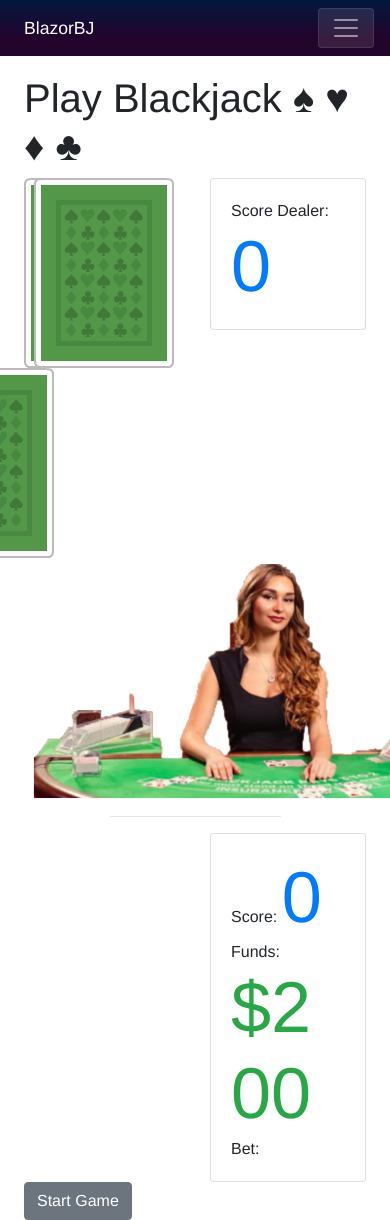
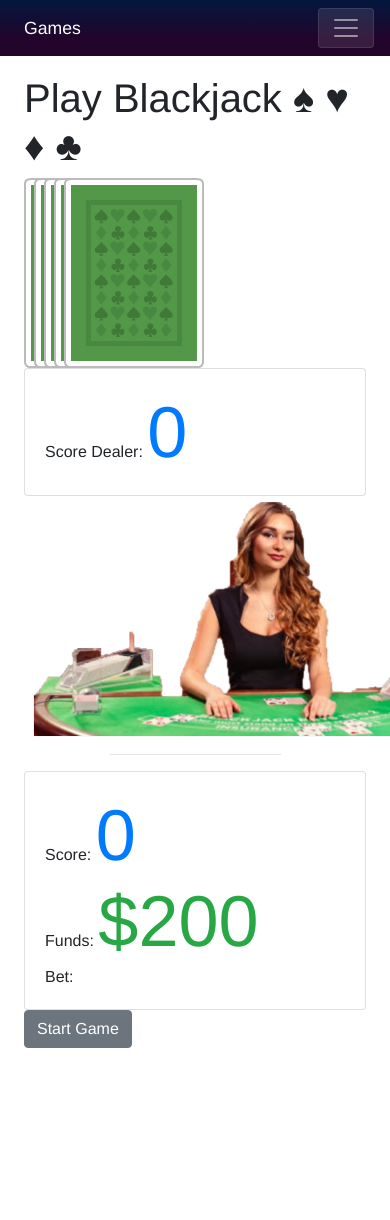
Before and after one commit to ronaldvbostelen/BlazorGames, an ASP.NET Core app: page /blackjack in a window 390 px wide; the page is wider, and only the part inside the window is pictured. After the commit the page ends 1048 px from the top of that part, so only its background shows below. Run offline with ASP.NET Core 8, Linux system fonts and the light colour scheme; style sheets or scripts are compiled from the project's sources.

Commit message:
responsive

```diff
--- a/BlazorBJ/Client/Pages/Blackjack.razor
+++ b/BlazorBJ/Client/Pages/Blackjack.razor
@@ -61,7 +61,7 @@
 }
 
 <div class="row">
-    <div class="col">
+    <div class="col-md-6 col-sm-12">
         <div>
             @{
                 int cardCnt = game.Dealer.Deck.Count + 1;
@@ -75,7 +75,7 @@
             }
         </div>
     </div>
-    <div class="col">
+    <div class="col-md-6 col-sm-12">
         <div class="card">
             <div class="card-body">
                 Score Dealer: <BlackjackScore State="game.State" Player="game.Dealer" /><br/>
@@ -114,10 +114,10 @@
 }
 
 <div class="row">
-    <div class="col-6">
+    <div class="col-md-6 col-sm-12">
         <BlackjackHand Cards="game.Player.Cards" />
     </div>
-    <div class="col-6">
+    <div class="col-md-6 col-sm-12">
         <div class="card">
             <div class="card-body">
                 Score: <BlackjackScore State="game.State" Player="game.Player" /><br/>
@@ -198,122 +198,3 @@
         }
     </div>
 </div>
-
-@* <div class="row">  *@
-@*     <div class="col"> *@
-@*         <div> *@
-@*             @{ *@
-@*                 int cardCount = game.Dealer.Deck.Count + 1; *@
-@*             } *@
-@*             @while (cardCount > 0) *@
-@*             { *@
-@*                 <div class="blackjack-drawdeck"> *@
-@*                     <img src="images/blackjack/cardBack.png" /> *@
-@*                 </div> *@
-@*                 cardCount -= 13; *@
-@*             } *@
-@*         </div> *@
-@*     </div> *@
-@*     <div class="col"> *@
-@*         <BlackjackHand Cards="game.Dealer.Cards"/> *@
-@*     </div> *@
-@*     <div class="col"> *@
-@*         <BlackjackScore State="game.State" Player="game.Dealer" /> *@
-@*     </div> *@
-@* </div> *@
-
-@* <div class="row">  *@
-@*     <div class="col"> *@
-@*         <BlackjackFunds Player="game.Player"/> *@
-@*     </div> *@
-@*     <div class="col"> *@
-@*         @if (game.State is PayoutState) *@
-@*         { *@
-@*             <BlackjackHandResult Player="game.Player" Dealer="game.Dealer" /> *@
-@*         } *@
-@*         @if(game.State is DealingState || game.State is ShufflingState   || game.State is PlayingState) *@
-@*         { *@
-@*             <BlackjackMessage State="game.State" Bet="game.Player.Bet"/> *@
-@*         } *@
-@*     </div> *@
-@*     <div class="col"> *@
-@*         @if (game.Player.Funds < 10) *@
-@*         { *@
-@*             <span class="display-3 text-danger">Out of money!</span> *@
-@*         } *@
-@*     </div> *@
-@* </div> *@
-
-@* <div class="row">  *@
-@*     <div class="col"> *@
-@*         @if(!game.Started || game.State is PayoutState) *@
-@*         { *@
-@*         <button class="btn btn-secondary" *@
-@*                 @onclick="() => { game.StartGame(); game.ShuffleCards(); }"> *@
-@*             @(game.Started ? "Keep going!" : "Start Game") *@
-@*         </button> *@
-@*         } *@
-@*         @if (game.Player.Funds < 10) *@
-@*         { *@
-@*             <button class="btn btn-warning" @onclick="() => game.NewGame()">New game?</button> *@
-@*         } *@
-@*         @if (game.State is BettingState) *@
-@*         { *@
-@*             @if (game.Player.Funds < 10) *@
-@*             { *@
-@*                 <span class="display-3 text-danger">Out of money!</span> *@
-@*             } *@
-@*             @if (game.Player.Funds >= 10) *@
-@*             { *@
-@*                 <button class="btn btn-primary" @onclick="(async() => await MakeBetAndDealAsync(10))"> *@
-@*                     Bet $10 *@
-@*                 </button> *@
-@*             } *@
-@*             @if (game.Player.Funds >= 20) *@
-@*             { *@
-@*                 <button class="btn btn-primary" @onclick="(async() => await MakeBetAndDealAsync(20))"> *@
-@*                     Bet $20 *@
-@*                 </button> *@
-@*             } *@
-@*             @if (game.Player.Funds >= 50) *@
-@*             { *@
-@*                 <button class="btn btn-primary" @onclick="(async() => await MakeBetAndDealAsync(50))"> *@
-@*                     Bet $50 *@
-@*                 </button> *@
-@*             } *@
-@*         } *@
-@*         @if (!game.Player.IsBusted && game.State is PlayingState && !game.Player.HasStood) *@
-@*         { *@
-@*             <button class="btn btn-primary" @onclick="async () => await PlayerStandAsync()"> *@
-@*                 Stand *@
-@*             </button> *@
-@*             <button class="btn btn-primary" @onclick="async () => { await HitPlayerAsync(); }"> *@
-@*                 Hit *@
-@*             </button> *@
-@* *@
-@*             @if (game.Player.CanDoubleDown) *@
-@*             { *@
-@*                 <br /> *@
-@*                 <button class="btn btn-warning"  *@
-@*                         @onclick="async() =>await PlayerDoublingDownAsync()"> *@
-@*                     Double Down *@
-@*                 </button> *@
-@*             } *@
-@* *@
-@*             @if (game.Dealer.HasAceShowing && !game.Player.HasInsurance) *@
-@*             { *@
-@*                 <br /> *@
-@*                 <button class="btn btn-warning"  *@
-@*                         @onclick="() => game.PlayerTakesInsurance()"> *@
-@*                     Insurance ($@(game.Player.Bet / 2)) *@
-@*                 </button> *@
-@*             } *@
-@*         } *@
-@*     </div> *@
-@*     <div class="col"> *@
-@*         <BlackjackHand Cards="game.Player.Cards" /> *@
-@*     </div> *@
-@*     <div class="col"> *@
-@*         <BlackjackScore State="game.State" Player="game.Player" /> *@
-@*     </div> *@
-@* </div> *@
--- a/BlazorBJ/Client/Pages/Index.razor
+++ b/BlazorBJ/Client/Pages/Index.razor
@@ -1,7 +1,3 @@
 @page "/"
 
-<h1>Hello, world!</h1>
-
-Welcome to your new app.
-
-<SurveyPrompt Title="How is Blazor working for you?" />
+<BlackjackRules/>
--- a/BlazorBJ/Client/Shared/NavMenu.razor
+++ b/BlazorBJ/Client/Shared/NavMenu.razor
@@ -1,5 +1,5 @@
 <div class="top-row pl-4 navbar navbar-dark">
-    <a class="navbar-brand" href="">BlazorBJ</a>
+    <a class="navbar-brand" href="">Games</a>
     <button class="navbar-toggler" @onclick="ToggleNavMenu">
         <span class="navbar-toggler-icon"></span>
     </button>
```
